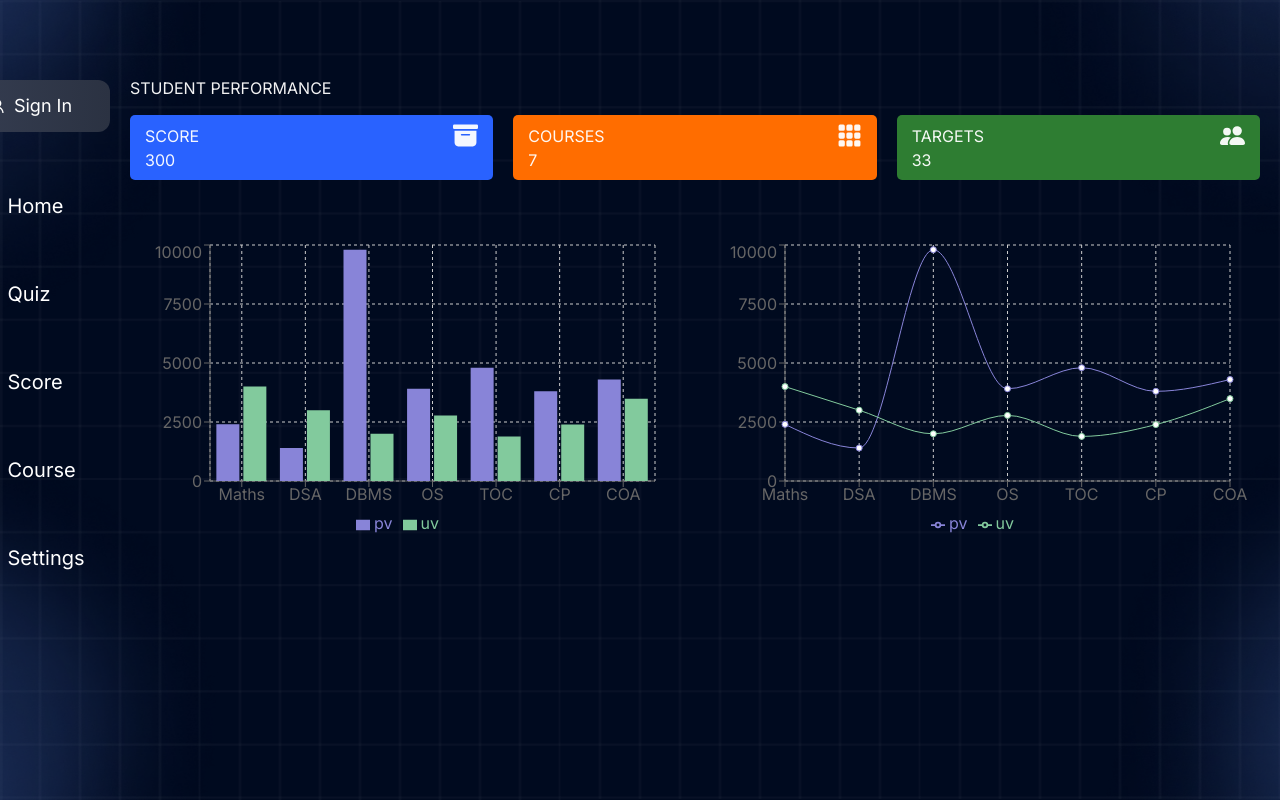
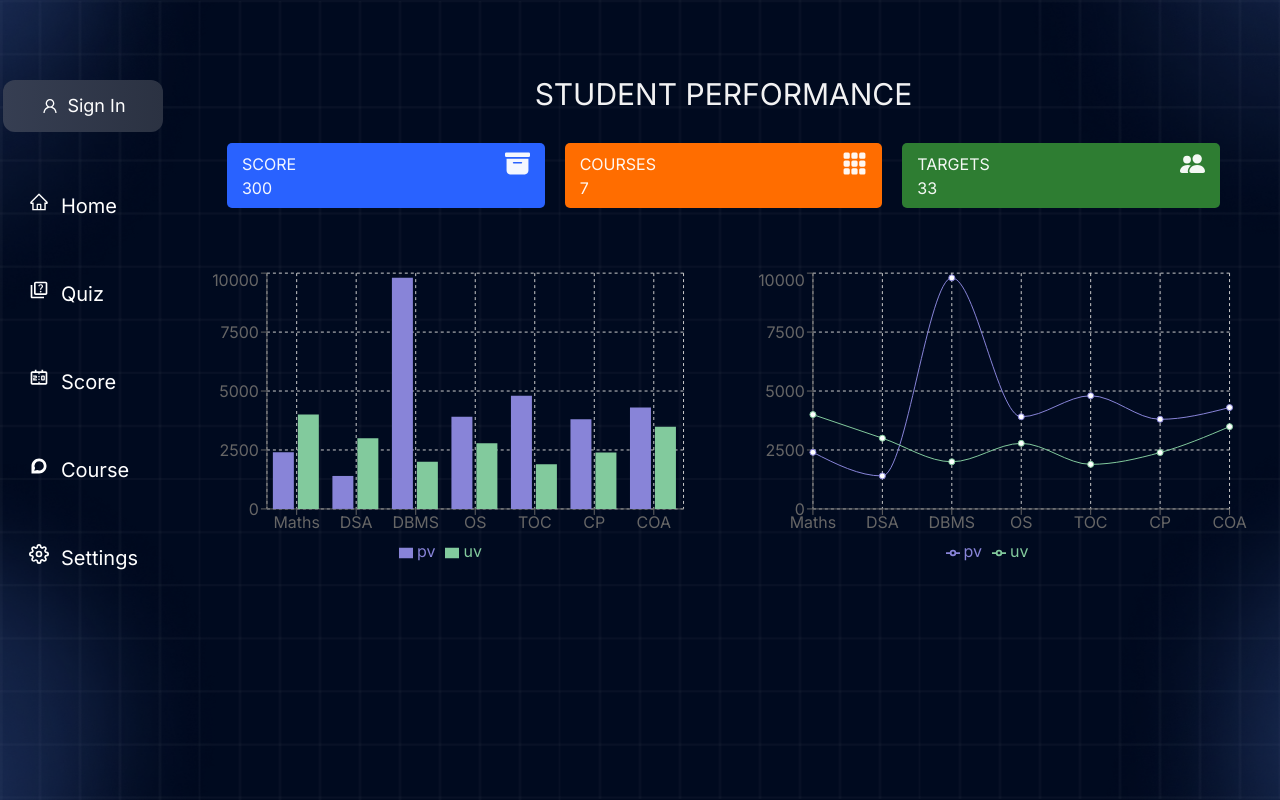
Before and after one commit to mecskyverse/tekathon-2023, a Next.js app in the folder client/: page /Score in a window 1280 px wide. Built offline with nearby package versions, Linux system fonts and the light colour scheme.

Commit message:
Side Nav  updated

```diff
--- a/client/src/components/SideNav.js
+++ b/client/src/components/SideNav.js
@@ -12,16 +12,19 @@ function SideNav() {
     const navArray = ['Home', 'Quiz', 'Score', 'Course', 'Settings']
     const iconArray = [<AiOutlineHome/>, <MdOutlineQuiz/>, <MdOutlineScoreboard/>, <BiLogoDiscourse/>, <FiSettings/>]
   return (
-    <section className='flex flex-col items-center mt-20 ml-[-50px]'>
+    <section className='flex flex-col items-center w-[15vw]  mt-20 '>
         <Link href='/signin'> <button  className={`hover:border flex flex-row gap-2 justify-center border-blue-600 w-40 rounded-xl bg-gradient-to-r from-[#363E52] to-[#2B3242] items-center space p-3 text-white text-center text-lg`}><AiOutlineUser/><p>Sign In</p></button></Link>
         <div className='flex flex-col mt-10'>
             {
                 navArray.map((item, index) => {
                     return (
+                        <Link href={`${item === 'Home' ? '/' : item}`}>
+
                         <div className='p-5 rounded-xl flex flex-row mb-5 nav__items'>
                         <div className='text-white text-xl mr-3'>{iconArray[index]}</div>
                         <button className='text-white text-xl'>{item}</button>
                         </div>
+                        </Link>
                     )
                 })
             }
--- a/client/src/components/StudentDashboard.js
+++ b/client/src/components/StudentDashboard.js
@@ -1,8 +1,9 @@
+'use client'
 import React from 'react'
 import { BsFillArchiveFill, BsFillGrid3X3GapFill, BsPeopleFill, BsFillBellFill} from 'react-icons/bs'
 import { BarChart, Bar, Cell, XAxis, YAxis, CartesianGrid, Tooltip, Legend, ResponsiveContainer, LineChart, Line } from 'recharts';
 
-function Home() {
+function StudentDashboard() {
 
     const data = [
         {
@@ -52,11 +53,11 @@ function Home() {
 
   return (
     <main className='main-container'>
-        <div className='main-title'>
-            <h3>STUDENT PERFORMANCE</h3>
+        <div className='main-title '>
+            <h3 className='text-3xl w-full text-center  mb-4'>STUDENT PERFORMANCE</h3>
         </div>
 
-        <div className='main-cards'>
+        <div className='main-cards px-10'>
             <div className='card'>
                 <div className='card-inner'>
                     <h3>SCORE</h3>
@@ -129,7 +130,7 @@ function Home() {
     </main>
   )
 }
-export default Home
+export default StudentDashboard
 
 
 // CSS Styling of StudentDashboard
--- a/client/src/components/Timer.js
+++ b/client/src/components/Timer.js
@@ -1,5 +1,4 @@
 export default function Timer(props) {
-
     return (
       <div className="header__timer text-white text-3xl text- w-36 h-16 flex justify-center items-center">
         <b>{props.minutes<10 ? "0"+ props.minutes : props.minutes}:{props.seconds<10 ? "0"+props.seconds : props.seconds}</b>
```
